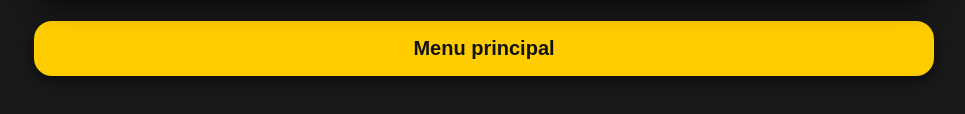
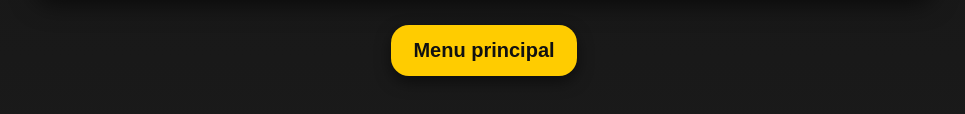
Before and after one commit to avansse/te_oto_o_te_manu.github.io, a plain HTML site: page page1.html in a window 1280 px wide. Shown: the part 654-768 px from the top of the page, without its empty margins (156-1121 px from the left). Drawn offline with Linux system fonts and the light colour scheme.

Commit message:
change return button width

```diff
--- a/styles.css
+++ b/styles.css
@@ -89,3 +89,21 @@ video {
   max-width: 900px;
   width: 95%;
 }
+
+.video-page .back {
+  display: inline-block;   /* au lieu de block */
+  width: auto;             /* empêche plein largeur */
+
+  padding: 14px 22px;
+  margin: 25px auto 0;
+
+  font-size: 20px;
+  font-weight: bold;
+
+  background: #ffcc00;
+  color: #111;
+  text-decoration: none;
+
+  border-radius: 18px;
+  box-shadow: 0 6px 15px rgba(0,0,0,0.5);
+}
```
